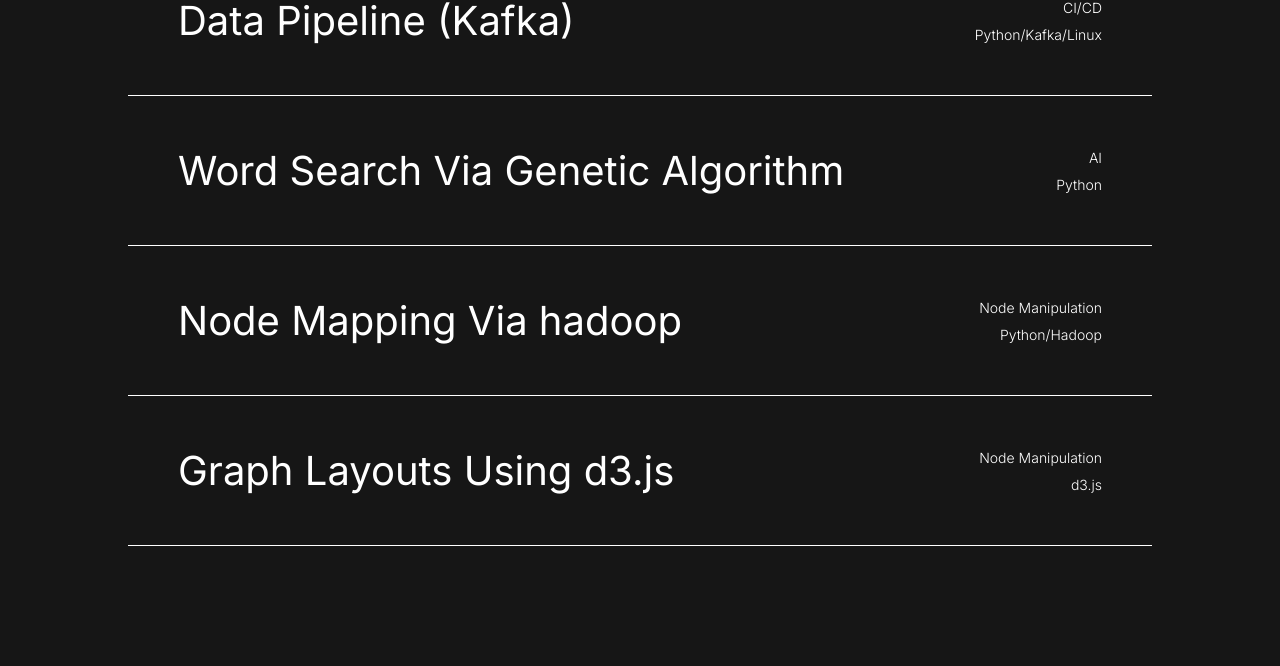
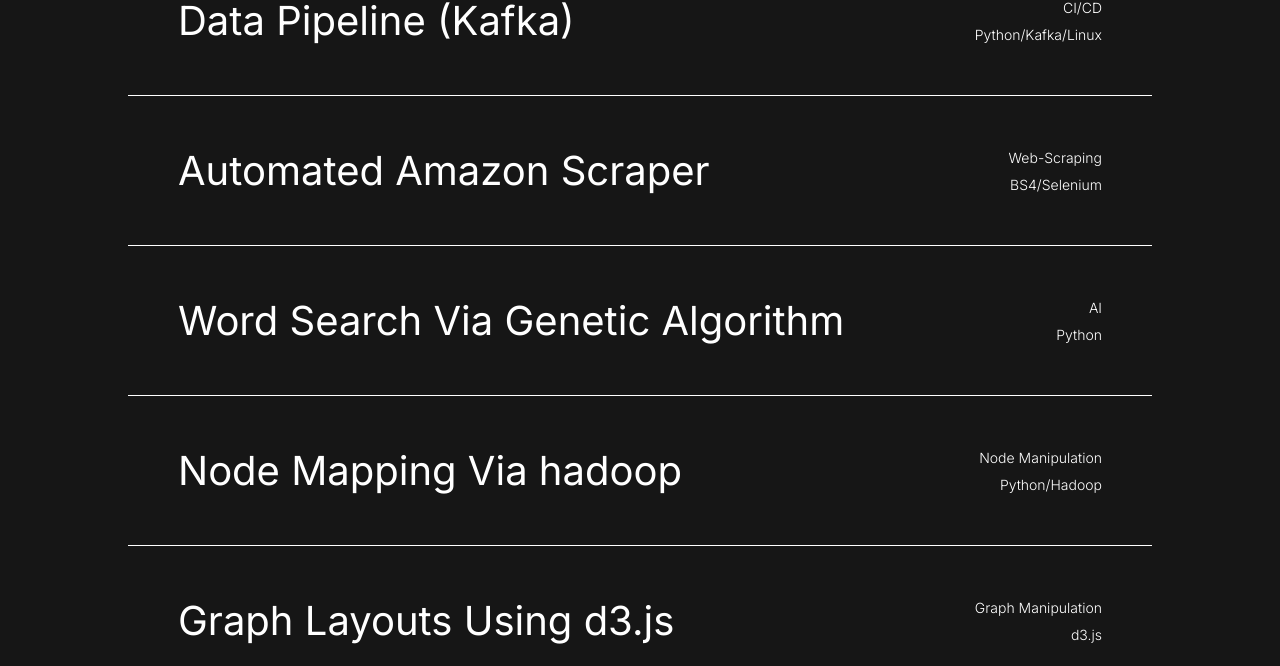
Before and after one commit to Ahmed-Shayan-Arsalan/portfolio, a Next.js app: page /portfolio/ in a window 1280 px wide. Shown: the part 2921-3587 px from the top of the page. Built offline with nearby package versions, Linux system fonts and the light colour scheme.

Commit message:
Update projects.js

```diff
--- a/src/Data/projects.js
+++ b/src/Data/projects.js
@@ -56,6 +56,14 @@ export const projects=[
         type:'CI/CD',
     },
     {
+        name:'Automated Amazon Scraper',
+        src:'Amazon.webp',
+        link:'https://github.com/Ahmed-Shayan-Arsalan/Amazon-Scraper-Using-User-Agents',
+        color:"#706D63",
+        tech:'BS4/Selenium',
+        type:'Web-Scraping',
+    },
+    {
         name:'Word Search Via Genetic Algorithm',
         src:'genetic.webp',
         link:'https://github.com/Ahmed-Shayan-Arsalan/Word-Search-Via-Genetic-Algorithm',
@@ -77,7 +85,7 @@ export const projects=[
         link:'https://github.com/Ahmed-Shayan-Arsalan/Graph-Layouts-Using-d3.js',
         color:"#EFE8D3",
         tech:'d3.js',
-        type:'Node Manipulation',
+        type:'Graph Manipulation',
     },
 
 ]
```
